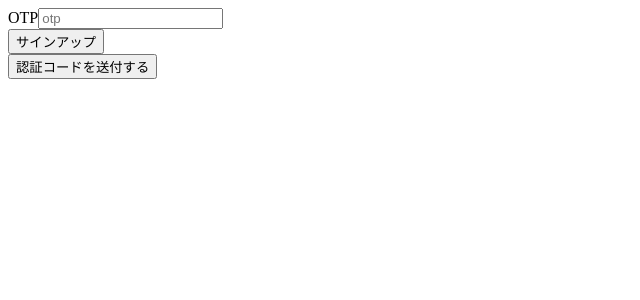
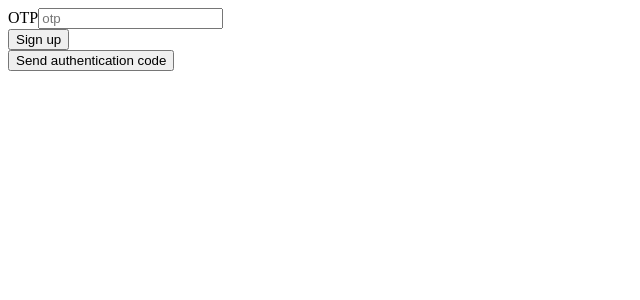
Before and after one commit to HisashiHasebe/hasebe, a Nuxt app: page /login/2step_regist in a window 1280 px wide. Shown: the top 300 px of the page, without its empty margins (0-640 px from the left). Built offline with nearby package versions, Linux system fonts and the light colour scheme.

Commit message:
update:英語化

```diff
--- a/pages/login/2step_login/index.vue
+++ b/pages/login/2step_login/index.vue
@@ -6,11 +6,11 @@
     <form v-if="!preloginStatus" @submit.prevent="prelogin">
       <input v-model="email" name="email" type="email" placeholder="email" />
       <input v-model="password" name="password" type="password" placeholder="password" />
-      <button type="submit">ログイン</button>
+      <button type="submit">Login</button>
     </form>
     <form v-if="preloginStatus" @submit.prevent="login">
       <input v-model="otp" name="otp" type="otp" placeholder="otp" />
-      <button type="submit">送信</button>
+      <button type="submit">Submit</button>
     </form>
   </div>
 </template>
@@ -49,10 +49,10 @@ export default {
         await this.$axios.$post('/rcms-api/1/2step_pre_login', payload);
         this.Status = 'success';
         this.preloginStatus = true;
-        this.resultMessage = 'ワンタイムパスワードを送付しました。';
+        this.resultMessage = 'One Time Password has been sent.';
       } catch (error) {
         this.Status = 'failure';
-        this.resultMessage = 'ログインに失敗しました。';
+        this.resultMessage = 'Login failed.';
       }
     },
     async login() {
@@ -64,7 +64,7 @@ export default {
         };
         await this.$axios.$post('/rcms-api/1/2step_login', payload);
         this.Status = 'success';
-        this.resultMessage = 'ログインに成功しました。';
+        this.resultMessage = 'Login succeeded.';
       } catch (error) {
         this.Status = 'failure';
         this.resultMessage = error.response.data.errors[0].message
--- a/pages/login/2step_pre_regist/index.vue
+++ b/pages/login/2step_pre_regist/index.vue
@@ -25,13 +25,13 @@
 
                 <div>
                     <button type="submit">
-                        サインアップ
+                        Sign up
                     </button>
                 </div>
             </form>
         </div>
         <div v-else-if="presignupDone">
-            仮登録が完了しました。メールをご確認ください。
+            Pre-registration is complete. Please check your email.
         </div>
     </div>
 </template>
@@ -56,12 +56,12 @@ export default {
                     },
                 }
                 // post data
-                // 新規会員登録のリクエスト
+                // New Member Registration Request
                 await this.$axios.$post('/rcms-api/1/2step_member_invite', payload)
                 this.presignupDone = true
             } catch (e) {
                 console.error(e)
-                this.error = 'エラーが発生しました。'
+                this.error = 'An error has occurred.'
             }
         },
     },
--- a/pages/login/2step_regist/index.vue
+++ b/pages/login/2step_regist/index.vue
@@ -9,20 +9,20 @@
                 <input v-model="otp" name="otp" type="text" placeholder="otp">
             </div>
             <button type="submit">
-                サインアップ
+                Sign up
             </button>
         </form>
         <div>
             <button @click.prevent="sendOTP">
-                認証コードを送付する
+                Send authentication code
             </button>
             <p v-if="sentOTP">
-                ワンタイムパスワードを送付しました。
+                One Time Password has been sent.
             </p>
         </div>
     </div>
     <div v-else-if="signupDone">
-        登録が完了しました。
+        Registration has been completed.
     </div>
 </template>
 
```
